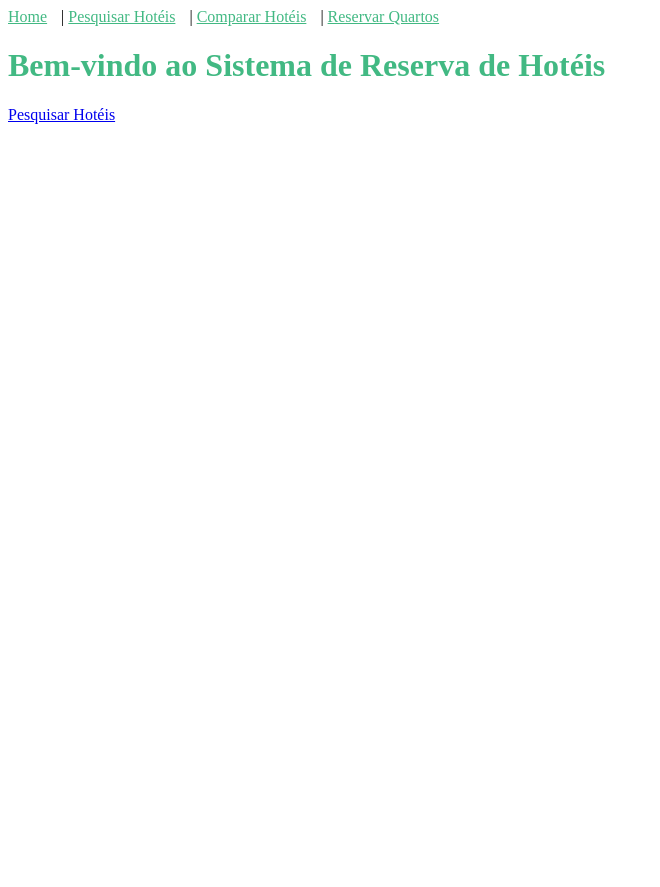
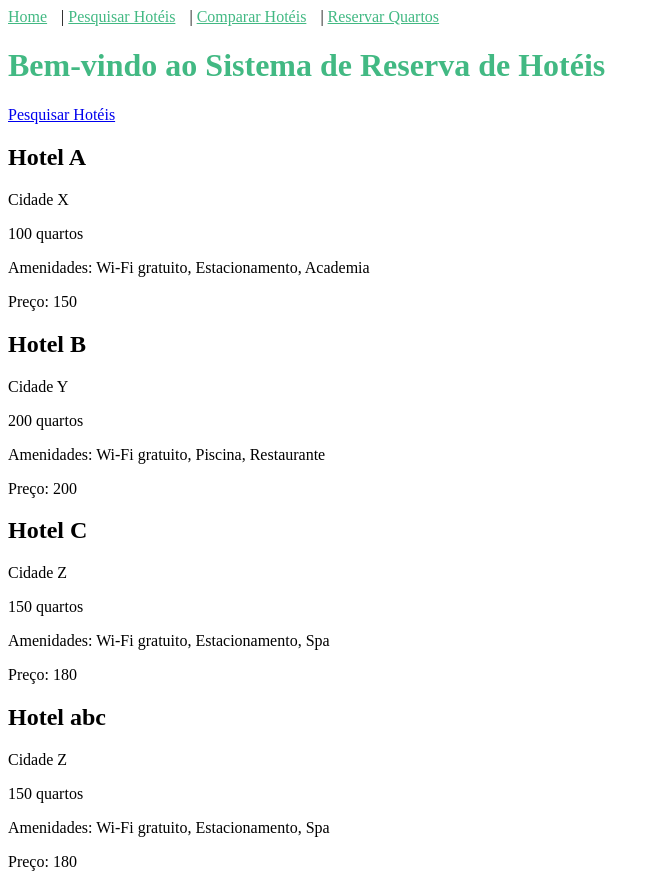
Before and after one commit to iuritb/hotel-reservation, a Vue app: page / in a window 1280 px wide. Shown: the whole page, without its empty margins (0-660 px from the left). Before the commit the page ends 800 px from the top, so only its background shows below. Built offline with nearby package versions, Linux system fonts and the light colour scheme.

Commit message:
list hotels in homeView

```diff
--- a/src/views/HomeView.vue
+++ b/src/views/HomeView.vue
@@ -2,14 +2,38 @@
   <div>
     <h1>Bem-vindo ao Sistema de Reserva de Hotéis</h1>
     <router-link to="/search">Pesquisar Hotéis</router-link>
+    <div>
+      <!-- Use 'v-for' para iterar sobre os hotéis e exibir suas informações -->
+      <div v-for="hotel in hotelStore.hotels" :key="hotel.id">
+        <h2>{{ hotel.name }}</h2>
+        <p>{{ hotel.location }}</p>
+        <p>{{ hotel.rooms }} quartos</p>
+        <p>Amenidades: {{ hotel.amenities.join(", ") }}</p>
+        <p>Preço: {{ hotel.price }}</p>
+      </div>
+    </div>
   </div>
 </template>
 
 <script lang="ts">
-import { defineComponent } from "vue";
+import { defineComponent, onMounted } from "vue";
+import useHotelStore from "@/store/hotelStore";
 
 export default defineComponent({
   name: "HomeView",
+  setup() {
+    // Use sua store
+    const hotelStore = useHotelStore();
+
+    // Carregue os dados simulados quando o componente for montado
+    onMounted(() => {
+      hotelStore.loadHotels();
+    });
+
+    return {
+      hotelStore,
+    };
+  },
 });
 </script>
 
@@ -18,4 +42,3 @@
   color: #42b983;
 }
 </style>
-./home-view.vue
```
